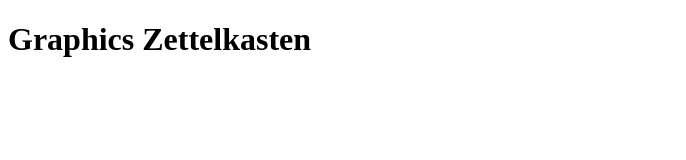
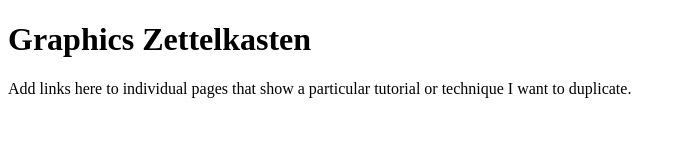
Before and after one commit to MrHarfang/mrharfang.github.io, a plain HTML site: page index.html in a window 1280 px wide. Shown: the whole page, without its empty margins (0-686 px from the left). Drawn offline with Linux system fonts and the light colour scheme.

Commit message:
Update index.html

```diff
--- a/index.html
+++ b/index.html
@@ -8,5 +8,6 @@
 </head>
 <body>
    <h1>Graphics Zettelkasten</h1>
+   Add links here to individual pages that show a particular tutorial or technique I want to duplicate.
 </body>
 </html>
```
